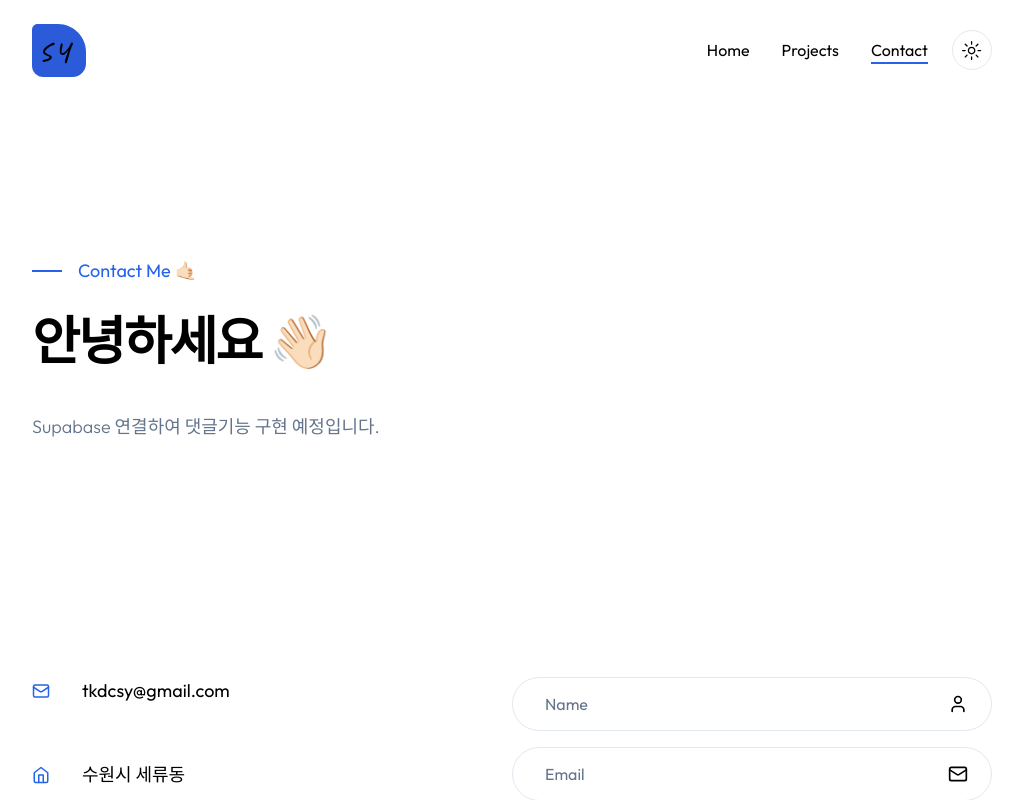
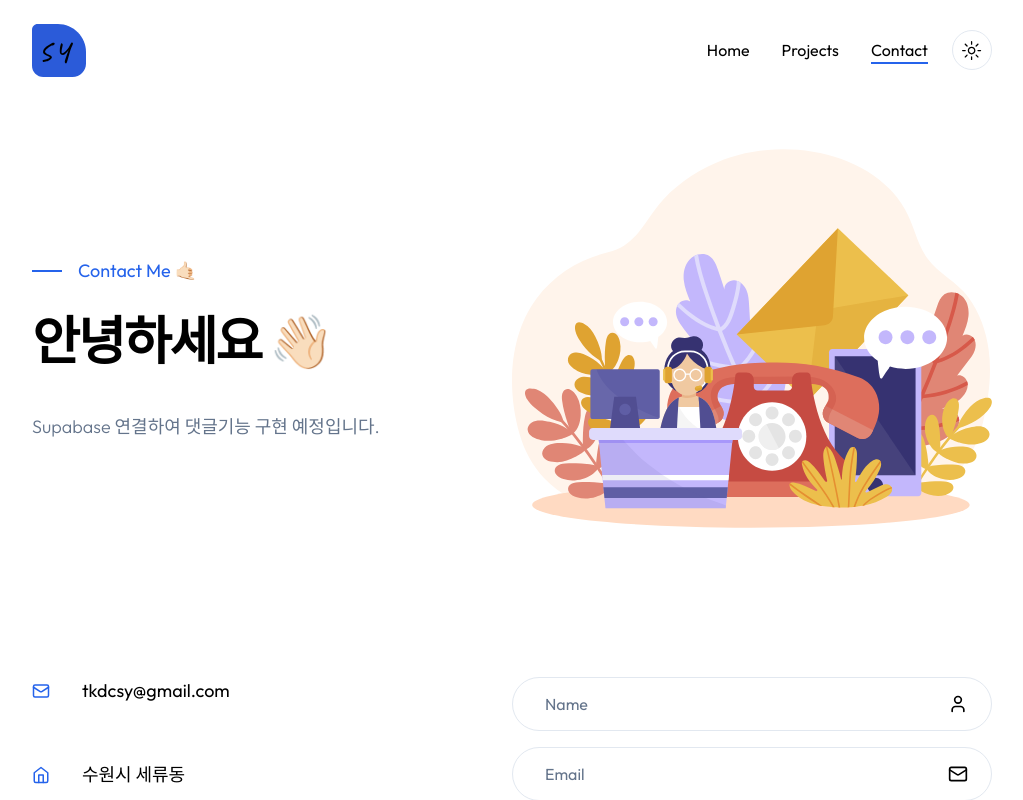
Before and after one commit to sy0725/next-portfolio, a Next.js app: page /contact in a window 1280 px wide. Shown: the top 800 px of the page, without its empty margins (128-1151 px from the left). Built offline with nearby package versions, Linux system fonts and the light colour scheme.

Commit message:
📁 이름변경으로 인한 스타일 정리

```diff
--- a/app/contact/page.jsx
+++ b/app/contact/page.jsx
@@ -17,7 +17,7 @@ const Project = () => {
             </p>
           </div>
 
-          <div className="hidden xl:flex w-full bg-contact_illustration_light dark:bg-contact_illustration_dark bg-contain bg-top bg-no-repeat"></div>
+          <div className="hidden xl:flex w-full bg-contact_contact_light dark:bg-contact_contact_dark bg-contain bg-top bg-no-repeat"></div>
         </div>
         <div className="grid xl:grid-cols-2 mb-24 xl:mb-32">
           <div className="flex flex-col gap-y-4 xl:gap-y-14 mb-12 xl:mb-24 text-base xl:text-lg">
```
